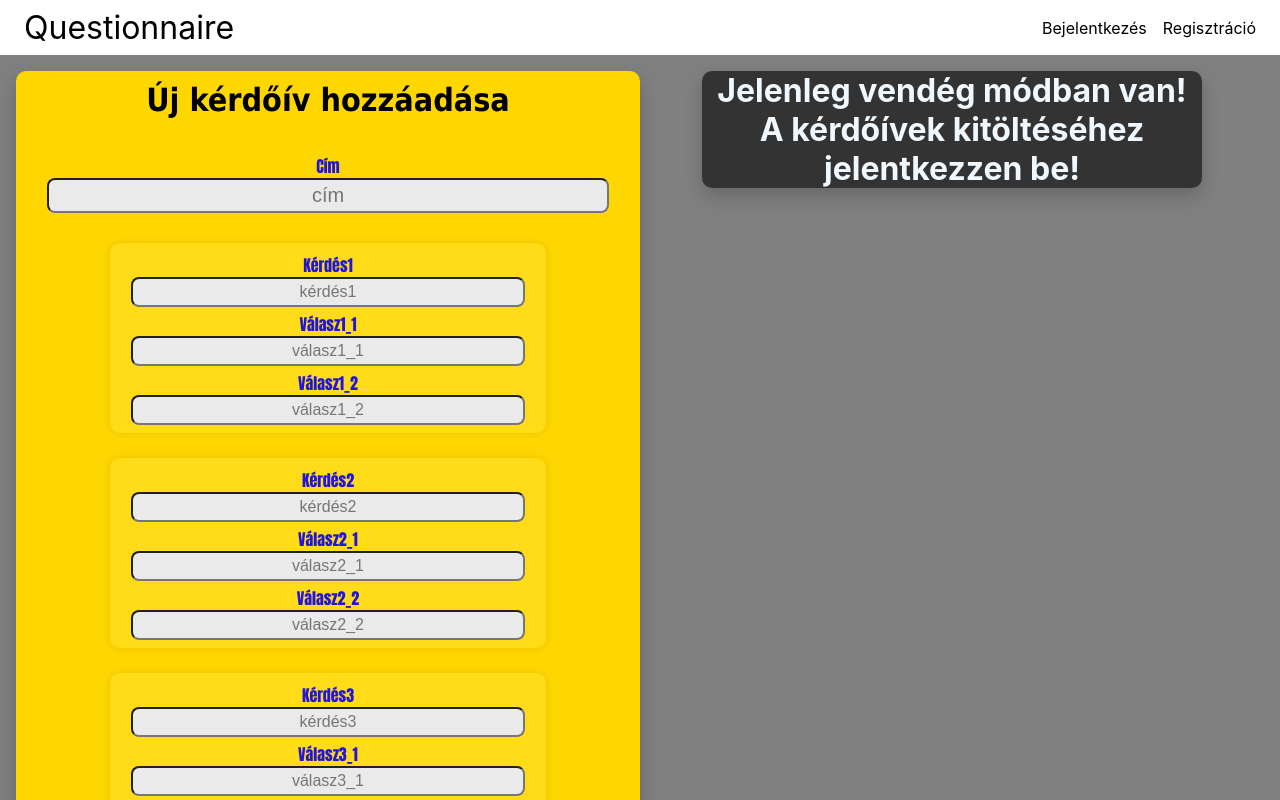
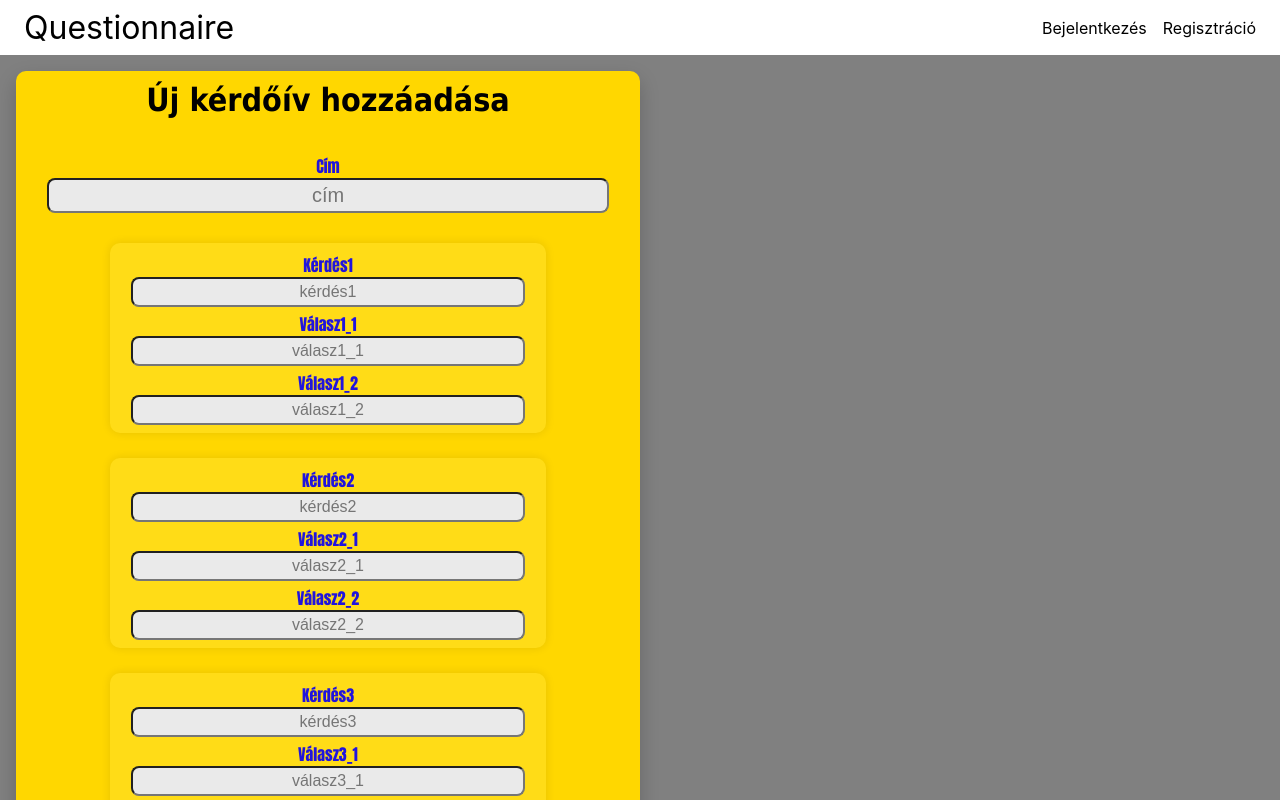
Before and after one commit to JaniITmer/Nagy-Projektmunka, a React (Create React App) app in the folder questionnaire/frontend/: page /new-questionnaire in a window 1280 px wide. Shown: the top 800 px of the page. Built offline with nearby package versions, Linux system fonts and the light colour scheme.

Commit message:
Vendég felirat eltávolítása

```diff
--- a/questionnaire/frontend/src/pages/NewQuestionnaire.js
+++ b/questionnaire/frontend/src/pages/NewQuestionnaire.js
@@ -154,10 +154,6 @@ export default function NewQuestionnaire({loggedIn}) {
                 </form>
                 {error && <p className="error-message">{error}</p>}
       </div>
-      <div className="main-page-info">
-        <h1>Jelenleg vendég módban van!</h1>
-        <h1>A kérdőívek kitöltéséhez jelentkezzen be!</h1>
-      </div>
     </div>
     )
 }
--- a/questionnaire/frontend/src/pages/Questionnaire.js
+++ b/questionnaire/frontend/src/pages/Questionnaire.js
@@ -112,12 +112,7 @@ const handleSubmit = (event) => {
         </div>
     ))}
 
-        <div className="card">
-        </div>
-      </div>
-      <div className="main-page-info">
-        <h1>Jelenleg vendég módban van!</h1>
-        <h1>A kérdőívek kitöltéséhez jelentkezzen be!</h1>
+
       </div>
     </div>
   );
```
